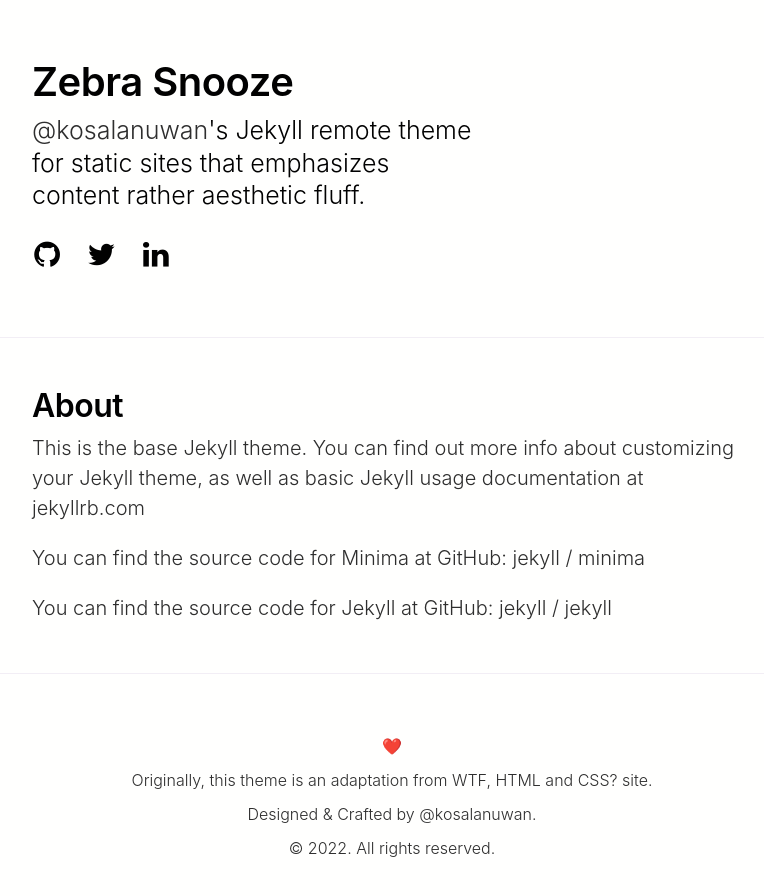
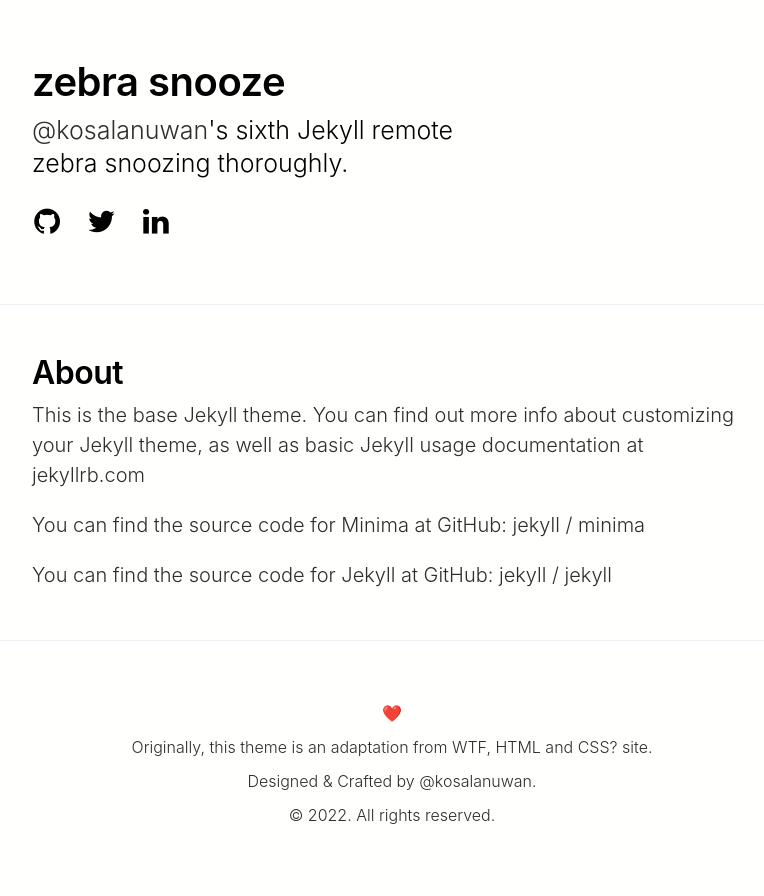
Before and after one commit to alertbox/zebra-snooze, a Jekyll site: the page built from about.markdown, in a window 1280 px wide. Shown: the top 896 px of the page, without its empty margins (248-1012 px from the left). Built offline with Jekyll 4.4.1, drawn with Linux system fonts in a browser that asks for light colours; emoji names are drawn with the system emoji font; some web fonts are replaced.

Commit message:
content: improve title and tagline wording

```diff
--- a/_data/website.yml
+++ b/_data/website.yml
@@ -1,8 +1,8 @@
-title: Zebra Snooze
+title: zebra snooze
 tagline: >-
-  A Jekyll Remote Theme
+  This is the sixth zebra snoozing thoroughly.
 description: >- # tagline can be a bit lengthy sometimes
-  <a href="https://kosalanuwan.github.io"><span>@</span>kosalanuwan</a>'s Jekyll remote theme for static sites that emphasizes content rather aesthetic fluff.
+  <a href="https://kosalanuwan.github.io"><span>@</span>kosalanuwan</a>'s sixth Jekyll remote zebra snoozing thoroughly.
 
 bugs: https://github.com/kosalanuwan/ama/#readme
 date_format: "%b %-d, %Y"
```
